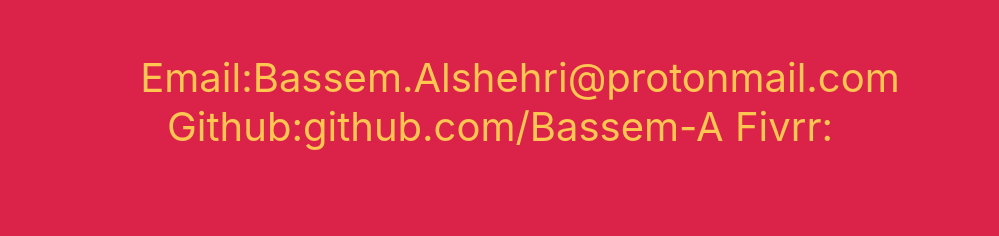
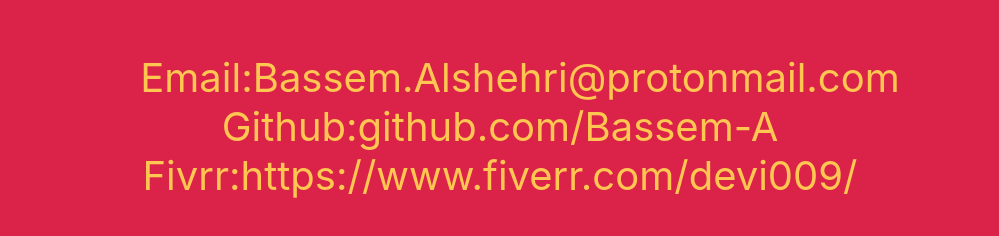
Before and after one commit to Bassem-A/Bassem-A.github.io, a plain HTML site: page index.html in a window 1280 px wide. Shown: the part 376-612 px from the top of the page, without its empty margins (140-1139 px from the left). Drawn offline with Linux system fonts and the light colour scheme.

Commit message:
Added Fivrr

```diff
--- a/index.html
+++ b/index.html
@@ -13,7 +13,7 @@
     <ul>
         <li>Email:Bassem.Alshehri@protonmail.com</li>
         <li>Github:github.com/Bassem-A</li>
-        <li>Fivrr:</li>
+        <li>Fivrr:https://www.fiverr.com/devi009/</li>
     </ul>
 </body>
 </html>
```
